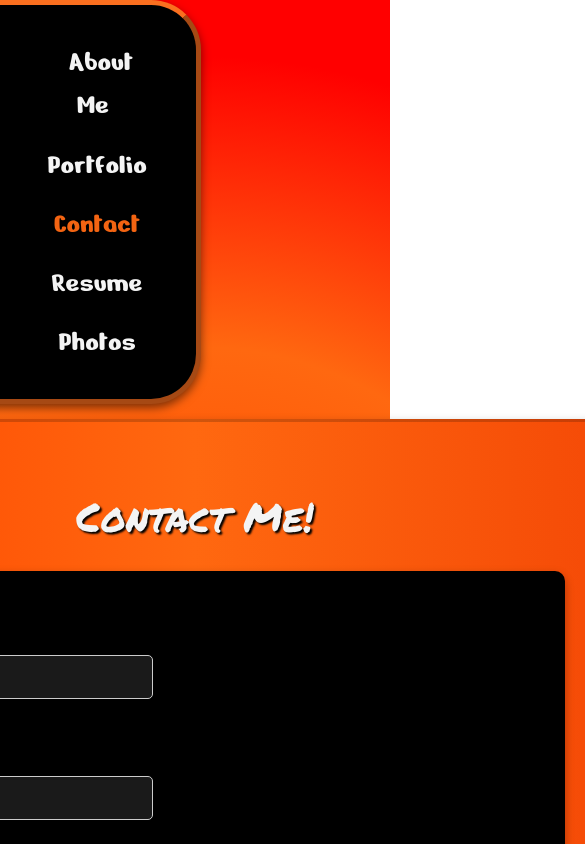
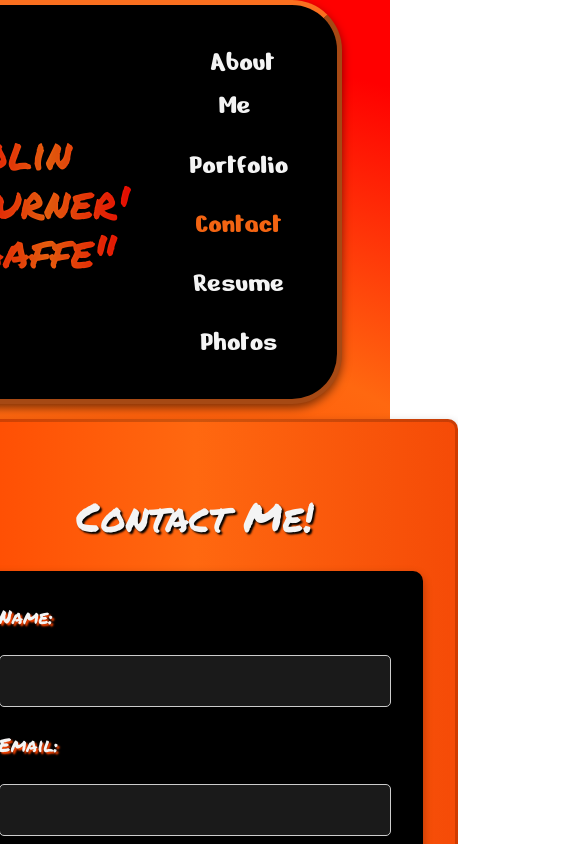
Before and after one commit to ColinBurner/React-Portfolio, a React (Vite) app: page /contact in a window 390 px wide. Shown: the top 844 px of the page, 585 px wide, since content can reach past the window. Built offline with nearby package versions, Linux system fonts and the light colour scheme.

Commit message:
another test

```diff
--- a/src/index.css
+++ b/src/index.css
@@ -566,7 +566,8 @@ footer.main-footer {
 
   .contact-section input,
   .contact-section textarea {
-    max-width: 40%;
+    width: 92vw;
+    padding: 1rem;
   }
 
   .profile-pic {
```
